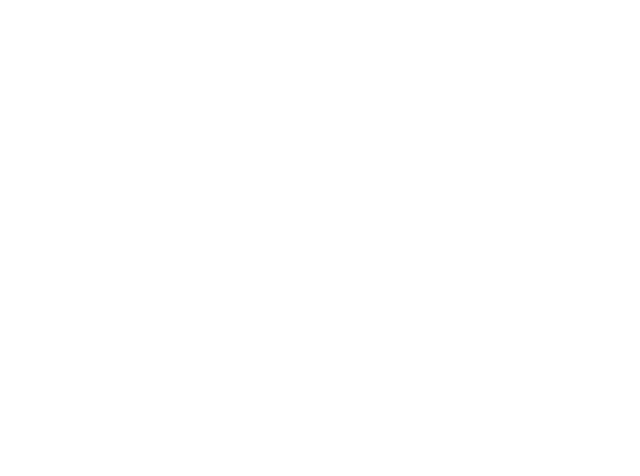
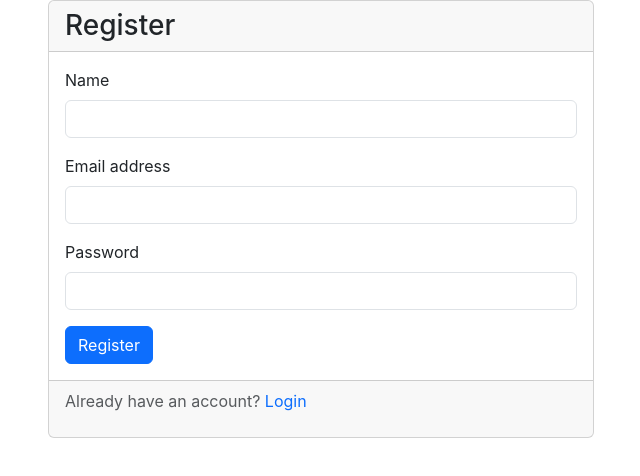
Before and after one commit to anshuman2601/momoneynoloans, a React (Create React App) app: page /register in a window 1280 px wide. Before the commit this address had no page. Shown: the top 476 px of the page, without its empty margins (319-959 px from the left). Built offline with nearby package versions, Linux system fonts and the light colour scheme.

Commit message:
Added Login & Registration

```diff
--- a/package.json
+++ b/package.json
@@ -6,6 +6,7 @@
     "cra-template": "1.2.0",
     "react": "^18.2.0",
     "react-dom": "^18.2.0",
+    "react-player": "^2.12.0",
     "react-router-dom": "^6.10.0",
     "react-scripts": "5.0.1"
   },
--- a/src/App.js
+++ b/src/App.js
@@ -2,6 +2,10 @@ import React from 'react';
 import Home from './Home';
 import Article from './Article';
 
+import Terms from './Terms';
+import Videos from './Videos';
+import Login from './Login';
+import Register from './Register';
 import { BrowserRouter, Route, Routes, Link } from 'react-router-dom';
 
 function App(){
@@ -10,6 +14,10 @@ function App(){
       <Routes>
         <Route path="/" element={<Home />} />
         <Route path="/article" element={<Article />} />
+        <Route path="/terms" element={<Terms />} />
+        <Route path="/videos" element={<Videos />} />
+        <Route path="/login" element={<Login />} />
+        <Route path="/register" element={<Register />} />
       </Routes>
     </BrowserRouter>
   );
--- /dev/null
+++ b/src/Login.js
@@ -0,0 +1,40 @@
+// create a login & registration form using Bootstrap 5
+
+import React from 'react';
+import { Link } from 'react-router-dom';
+
+function Login() {
+    return (
+        <div className="container">
+            <div className="row">
+                <div className="col-md-6 mx-auto">
+                    <div className="card">
+                        <div className="card-header">
+                            <h1 className="h3 mb-0">Login</h1>
+                        </div>
+                        <div className="card-body">
+                            <form>
+                                <div className="mb-3">
+                                    <label className="form-label" htmlFor="email">Email address</label>
+                                    <input type="email" className="form-control" name="email" id="email" aria-describedby="emailHelp" />
+                                </div>
+                                <div className="mb-3">
+                                    <label className="form-label" htmlFor="password">Password</label>
+                                    <input type="password" className="form-control" name="password" id="password" />
+                                </div>
+                                <button type="submit" className="btn btn-primary">Login</button>
+                            </form>
+                        </div>
+                        <div className="card-footer">
+                            <p className="text-muted">
+                                Don't have an account? <Link to="/register" className="text-decoration-none">Register</Link>
+                            </p>
+                        </div>
+                    </div>
+                </div>
+            </div>
+        </div>
+    )
+}
+
+export default Login;
--- /dev/null
+++ b/src/Register.js
@@ -0,0 +1,44 @@
+// create a registration page using bootstrap 5
+
+import React from 'react';
+import { Link } from 'react-router-dom';
+
+function Register() {
+    return (
+        <div className="container">
+            <div className="row">
+                <div className="col-md-6 mx-auto">
+                    <div className="card">
+                        <div className="card-header">
+                            <h1 className="h3 mb-0">Register</h1>
+                        </div>
+                        <div className="card-body">
+                            <form>
+                                <div className="mb-3">
+                                    <label className="form-label" htmlFor="name">Name</label>
+                                    <input type="text" className="form-control" name="name" id="name" />
+                                </div>
+                                <div className="mb-3">
+                                    <label className="form-label" htmlFor="email">Email address</label>
+                                    <input type="email" className="form-control" name="email" id="email" aria-describedby="emailHelp" />
+                                </div>
+                                <div className="mb-3">
+                                    <label className="form-label" htmlFor="password">Password</label>
+                                    <input type="password" className="form-control" name="password" id="password" />
+                                </div>
+                                <button type="submit" className="btn btn-primary">Register</button>
+                            </form>
+                        </div>
+                        <div className="card-footer">
+                            <p className="text-muted">
+                                Already have an account? <Link to="/login" className="text-decoration-none">Login</Link>
+                            </p>
+                        </div>
+                    </div>
+                </div>
+            </div>
+        </div>
+    )
+}
+
+export default Register;
--- /dev/null
+++ b/src/Terms.js
@@ -0,0 +1,17 @@
+import React from 'react';
+
+function Terms() {
+    return (
+      <div class="card text-bg-light mb-3" style={{maxWidth: "18rem"}}>
+        <div class="card-header">Financial Term of Day</div>
+        <div class="card-body">
+          <h5 class="card-title">Exchange Traded Fund (ETF)</h5>
+          <p class="card-text">
+          An exchange-traded fund (ETF) is a basket of securities that trades on an exchange just like a stock does.
+          </p>
+        </div>
+      </div>
+    );
+}
+
+export default Terms;
--- /dev/null
+++ b/src/Videos.js
@@ -0,0 +1,13 @@
+import React from 'react';
+import ReactPlayer from 'react-player/youtube';
+
+function Videos() {
+    return (
+        <div>
+            <h1>Videos</h1>
+            <ReactPlayer url='https://www.youtube.com/watch?v=eV6lTEY95yY' />
+        </div>
+    )
+}
+
+export default Videos;
```
Also changed, not shown: jb.js (deleted, +0 -9 lines), 1 other file (tests, documents, lock files or other folders).
